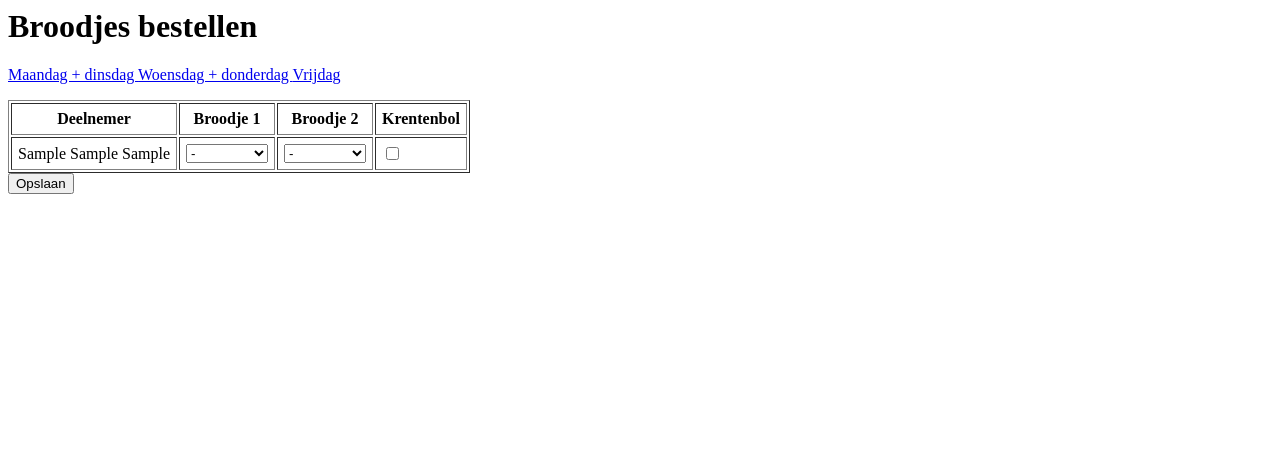
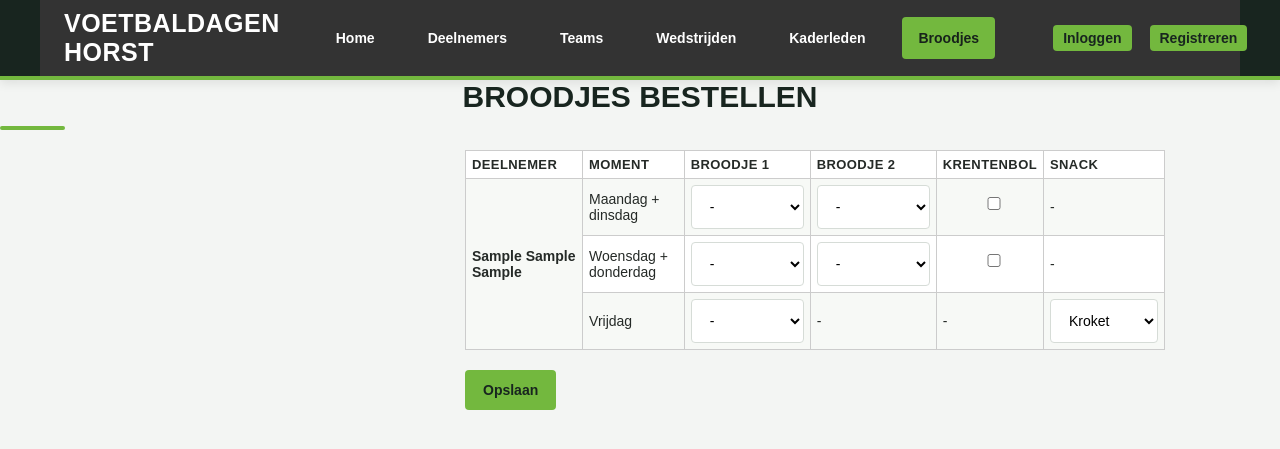
Before and after one commit to lucasmees-software/Voetbaldagen, a PHP site: page /Pages/Broodjes.php in a window 1280 px wide. Shown: the top 449 px of the page. Run offline with PHP 8.4, Linux system fonts and the light colour scheme; tables that the repository leaves empty or names only in its code hold one stand-in row (values such as "Sample post").

Commit message:
dubbele deelnemer gefixed + navbar

```diff
--- a/Pages/Broodjes.php
+++ b/Pages/Broodjes.php
@@ -12,12 +12,6 @@ $momenten = [
     'vrijdag' => 'Vrijdag',
 ];
 $broodjes = ['hagelslag', 'kaas', 'vlees'];
-
-// Welk moment is gekozen? Komt uit de url (?moment=...), anders het eerste
-$moment = $_GET['moment'] ?? 'maandag_dinsdag';
-if (!isset($momenten[$moment])) {
-    $moment = 'maandag_dinsdag';
-}
 
 // Haal alle deelnemers op uit de database: id => naam
 $deelnemers = [];
@@ -37,21 +31,23 @@ if ($_SERVER['REQUEST_METHOD'] === 'POST') {
     $nieuw = [];
     $fout = '';
 
-    // Loop langs alle deelnemers
+    // Loop langs alle deelnemers en alle momenten
     foreach ($deelnemers as $id => $naam) {
-        $b1 = $_POST['broodje1'][$id] ?? '';
+        foreach ($momenten as $moment => $momentNaam) {
 
-        // Geen broodje gekozen = deze deelnemer bestelt niets
+            $b1 = $_POST['broodje1'][$moment][$id] ?? '';
+
+            // Geen broodje gekozen = niets besteld voor dit moment
             if ($b1 == '') {
                 continue;
             }
 
-        $b2 = $_POST['broodje2'][$id] ?? '';
-        $snack = $_POST['snack'][$id] ?? 'geen';
-        $krentenbol = isset($_POST['krentenbol'][$id]) ? 1 : 0;
+            $b2 = $_POST['broodje2'][$moment][$id] ?? '';
+            $snack = $_POST['snack'][$moment][$id] ?? 'geen';
+            $krentenbol = isset($_POST['krentenbol'][$moment][$id]) ? 1 : 0;
 
             if (!in_array($b1, $broodjes)) {
-            $fout = 'Ongeldig broodje bij ' . $naam . '.';
+                $fout = 'Ongeldig broodje bij ' . $naam . ' (' . $momentNaam . ').';
                 continue;
             }
 
@@ -64,15 +60,16 @@ if ($_SERVER['REQUEST_METHOD'] === 'POST') {
                     continue;
                 }
             } else {
-            // Andere dagen: broodje 2 verplicht, geen snack
+                // Andere momenten: broodje 2 verplicht, geen snack
                 if (!in_array($b2, $broodjes)) {
-                $fout = 'Kies een tweede broodje bij ' . $naam . '.';
+                    $fout = 'Kies een tweede broodje bij ' . $naam . ' (' . $momentNaam . ').';
                     continue;
                 }
                 $snack = 'geen';
             }
 
             $nieuw[] = [$id, $naam, $moment, $b1, $b2, $krentenbol, $snack];
+        }
     }
 
     // Alleen opslaan als alles klopt
@@ -81,94 +78,81 @@ if ($_SERVER['REQUEST_METHOD'] === 'POST') {
             mkdir($map);
         }
 
-        // Bewaar de bestellingen van de andere momenten
-        $bewaren = [];
-        if (file_exists($bestand)) {
-            $f = fopen($bestand, 'r');
-            fgetcsv($f); // kopregel overslaan
-            while (($rij = fgetcsv($f)) !== false) {
-                if ($rij[2] != $moment) {
-                    $bewaren[] = $rij;
-                }
-            }
-            fclose($f);
-        }
-
-        // Schrijf alles weg: kopregel, de andere momenten, en dit moment
+        // Schrijf alles weg: kopregel + alle bestellingen
         $f = fopen($bestand, 'w');
         fputcsv($f, ['deelnemer_id', 'naam', 'moment', 'broodje1', 'broodje2', 'krentenbol', 'snack']);
-        foreach ($bewaren as $rij) {
-            fputcsv($f, $rij);
-        }
         foreach ($nieuw as $rij) {
             fputcsv($f, $rij);
         }
         fclose($f);
 
-        $melding = 'Opgeslagen voor ' . $momenten[$moment] . '!';
+        $melding = 'Opgeslagen!';
     } else {
         $melding = $fout;
     }
 }
 
-// Lees wat er al is opgeslagen voor dit moment (zodat het ingevuld staat in de tabel)
+// Lees wat er is opgeslagen (zodat het ingevuld staat in de tabel)
 $opgeslagen = [];
 if (file_exists($bestand)) {
     $f = fopen($bestand, 'r');
     fgetcsv($f); // kopregel overslaan
     while (($rij = fgetcsv($f)) !== false) {
-        if ($rij[2] == $moment) {
-            $opgeslagen[$rij[0]] = [
+        $opgeslagen[$rij[2]][$rij[0]] = [
             'broodje1' => $rij[3],
             'broodje2' => $rij[4],
             'krentenbol' => $rij[5],
             'snack' => $rij[6],
         ];
     }
-    }
     fclose($f);
 }
 ?>
 
+<?php include('../Includes/Navigatie.php')?>
+
+<!DOCTYPE html>
+<html lang="en">
+<head>
+    <link rel="stylesheet" href="../Css/Stylesheet.css">
+    <meta charset="UTF-8">
+    <meta name="viewport" content="width=device-width, initial-scale=1.0">
+    <title>broodje bestellen</title>
+</head>
+</html>
+
 <h1>Broodjes bestellen</h1>
 
-<!-- Knoppen om het moment te kiezen -->
-<p>
-    <?php foreach ($momenten as $sleutel => $naam) { ?>
-        <a href="?moment=<?= $sleutel ?>" class="btn <?= $sleutel == $moment ? 'btn-primary' : 'btn-outline-primary' ?>">
-            <?= $naam ?>
-        </a>
-    <?php } ?>
-</p>
-
-<?php if ($melding != '') { ?>
-    <!-- htmlspecialchars zorgt dat er geen gekke code in de pagina kan komen -->
-    <p><strong><?= htmlspecialchars($melding) ?></strong></p>
-<?php } ?>
-
-<form method="post" action="?moment=<?= $moment ?>">
-    <table class="table table-bordered table-striped align-middle" border="1" cellpadding="6">
+<form method="post">
+    <table class="table table-bordered align-middle" border="1" cellpadding="6">
         <tr>
             <th>Deelnemer</th>
-            <?php if ($moment != 'vrijdag') { ?>
+            <th>Moment</th>
             <th>Broodje 1</th>
             <th>Broodje 2</th>
             <th>Krentenbol</th>
-            <?php } else { ?>
-                <th>Broodje</th>
             <th>Snack</th>
-            <?php } ?>
         </tr>
 
         <?php foreach ($deelnemers as $id => $naam) {
-            // Wat had deze deelnemer al gekozen?
-            $o = $opgeslagen[$id] ?? ['broodje1' => '', 'broodje2' => '', 'krentenbol' => 0, 'snack' => 'kroket'];
+            $eerste = true; // om de naam maar 1 keer te tonen
+            foreach ($momenten as $moment => $momentNaam) {
+                // Wat had deze deelnemer al gekozen voor dit moment?
+                $o = $opgeslagen[$moment][$id] ?? ['broodje1' => '', 'broodje2' => '', 'krentenbol' => 0, 'snack' => 'kroket'];
         ?>
         <tr>
-            <td><?= htmlspecialchars($naam) ?></td>
+            <?php if ($eerste) { ?>
+                <!-- De naam staat over 3 rijen (een per moment) -->
+                <td rowspan="<?= count($momenten) ?>"><strong><?= htmlspecialchars($naam) ?></strong></td>
+                <?php $eerste = false; ?>
+            <?php } ?>
 
+            <!-- Kolom Moment -->
+            <td><?= $momentNaam ?></td>
+
+            <!-- Broodje 1 (bij alle momenten) -->
             <td>
-                <select name="broodje1[<?= $id ?>]" class="form-select">
+                <select name="broodje1[<?= $moment ?>][<?= $id ?>]" class="form-select">
                     <option value="">-</option>
                     <?php foreach ($broodjes as $b) { ?>
                         <option value="<?= $b ?>" <?= $o['broodje1'] == $b ? 'selected' : '' ?>><?= ucfirst($b) ?></option>
@@ -177,8 +161,9 @@ if (file_exists($bestand)) {
             </td>
 
             <?php if ($moment != 'vrijdag') { ?>
+                <!-- Maandag en woensdag: broodje 2 en krentenbol, geen snack -->
                 <td>
-                    <select name="broodje2[<?= $id ?>]" class="form-select">
+                    <select name="broodje2[<?= $moment ?>][<?= $id ?>]" class="form-select">
                         <option value="">-</option>
                         <?php foreach ($broodjes as $b) { ?>
                             <option value="<?= $b ?>" <?= $o['broodje2'] == $b ? 'selected' : '' ?>><?= ucfirst($b) ?></option>
@@ -186,18 +171,24 @@ if (file_exists($bestand)) {
                     </select>
                 </td>
                 <td>
-                    <input type="checkbox" name="krentenbol[<?= $id ?>]" <?= $o['krentenbol'] == 1 ? 'checked' : '' ?>>
+                    <input type="checkbox" name="krentenbol[<?= $moment ?>][<?= $id ?>]" <?= $o['krentenbol'] == 1 ? 'checked' : '' ?>>
                 </td>
+                <td>-</td>
             <?php } else { ?>
+                <!-- Vrijdag: geen broodje 2 en geen krentenbol, wel een snack -->
+                <td>-</td>
+                <td>-</td>
                 <td>
-                    <select name="snack[<?= $id ?>]" class="form-select">
+                    <select name="snack[<?= $moment ?>][<?= $id ?>]" class="form-select">
                         <option value="kroket" <?= $o['snack'] == 'kroket' ? 'selected' : '' ?>>Kroket</option>
                         <option value="frikandel" <?= $o['snack'] == 'frikandel' ? 'selected' : '' ?>>Frikandel</option>
                     </select>
                 </td>
             <?php } ?>
         </tr>
-        <?php } ?>
+        <?php
+            }
+        } ?>
     </table>
 
     <button type="submit" class="btn btn-primary">Opslaan</button>
--- a/data/bestellingen.csv
+++ b/data/bestellingen.csv
@@ -1,10 +1,15 @@
 deelnemer_id,naam,moment,broodje1,broodje2,krentenbol,snack
+46,"Anna Willems",maandag_dinsdag,hagelslag,kaas,1,geen
+46,"Anna Willems",woensdag_donderdag,vlees,vlees,0,geen
+46,"Anna Willems",vrijdag,hagelslag,,0,frikandel
+38,"Bram Peeters",maandag_dinsdag,hagelslag,kaas,1,geen
+38,"Bram Peeters",woensdag_donderdag,vlees,kaas,0,geen
+33,"Finn van den Berg",maandag_dinsdag,hagelslag,hagelslag,0,geen
+33,"Finn van den Berg",woensdag_donderdag,hagelslag,hagelslag,0,geen
+33,"Finn van den Berg",vrijdag,kaas,,0,kroket
+35,"Jesse van Leeuwen",maandag_dinsdag,hagelslag,hagelslag,0,geen
+35,"Jesse van Leeuwen",woensdag_donderdag,hagelslag,hagelslag,0,geen
+35,"Jesse van Leeuwen",vrijdag,kaas,,0,kroket
 77,"Yassir Bouadar",maandag_dinsdag,kaas,vlees,1,geen
 77,"Yassir Bouadar",woensdag_donderdag,kaas,vlees,0,geen
 77,"Yassir Bouadar",vrijdag,hagelslag,,0,frikandel
-35,"Jesse van Leeuwen",maandag_dinsdag,hagelslag,hagelslag,0,geen
-35,"Jesse van Leeuwen",woensdag_donderdag,hagelslag,hagelslag,0,geen
-35,"Jesse van Leeuwen",vrijdag,kaas,,0,kroket
-33,"Finn van den Berg",maandag_dinsdag,hagelslag,hagelslag,0,geen
-33,"Finn van den Berg",woensdag_donderdag,hagelslag,hagelslag,0,geen
-33,"Finn van den Berg",vrijdag,kaas,,0,kroket
```
Lines whose indentation alone changed are shown as unchanged.
